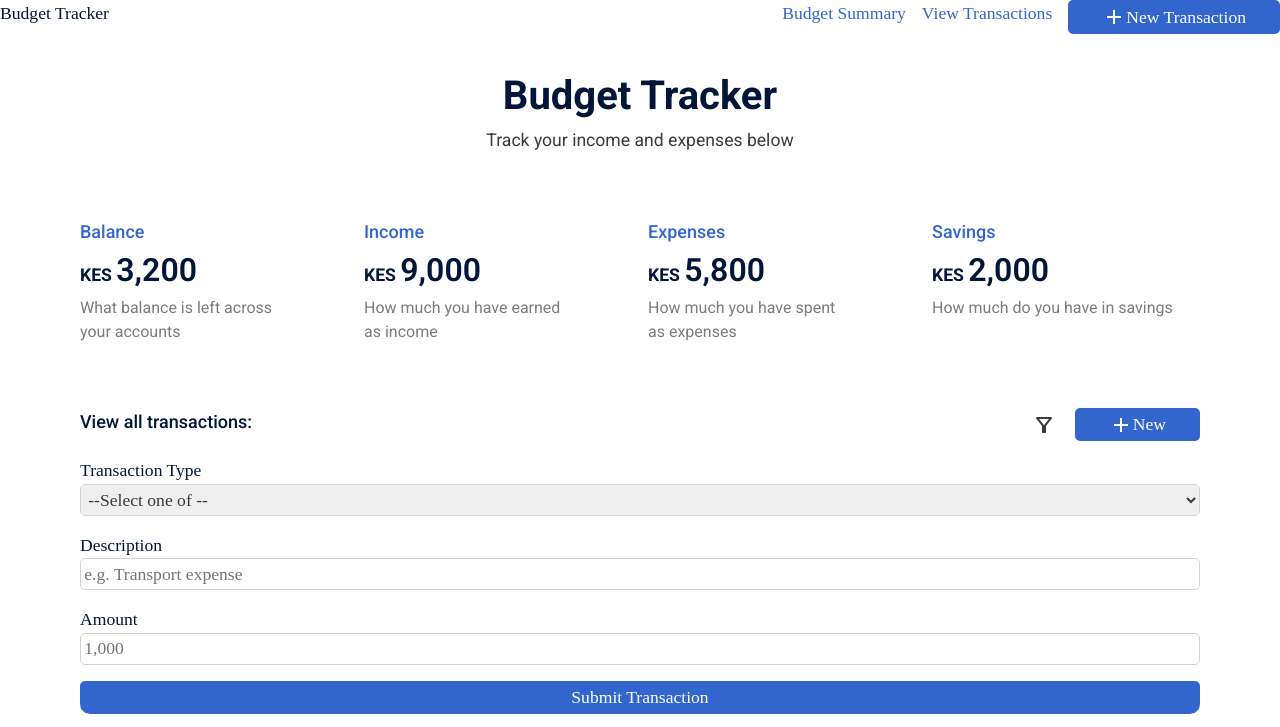
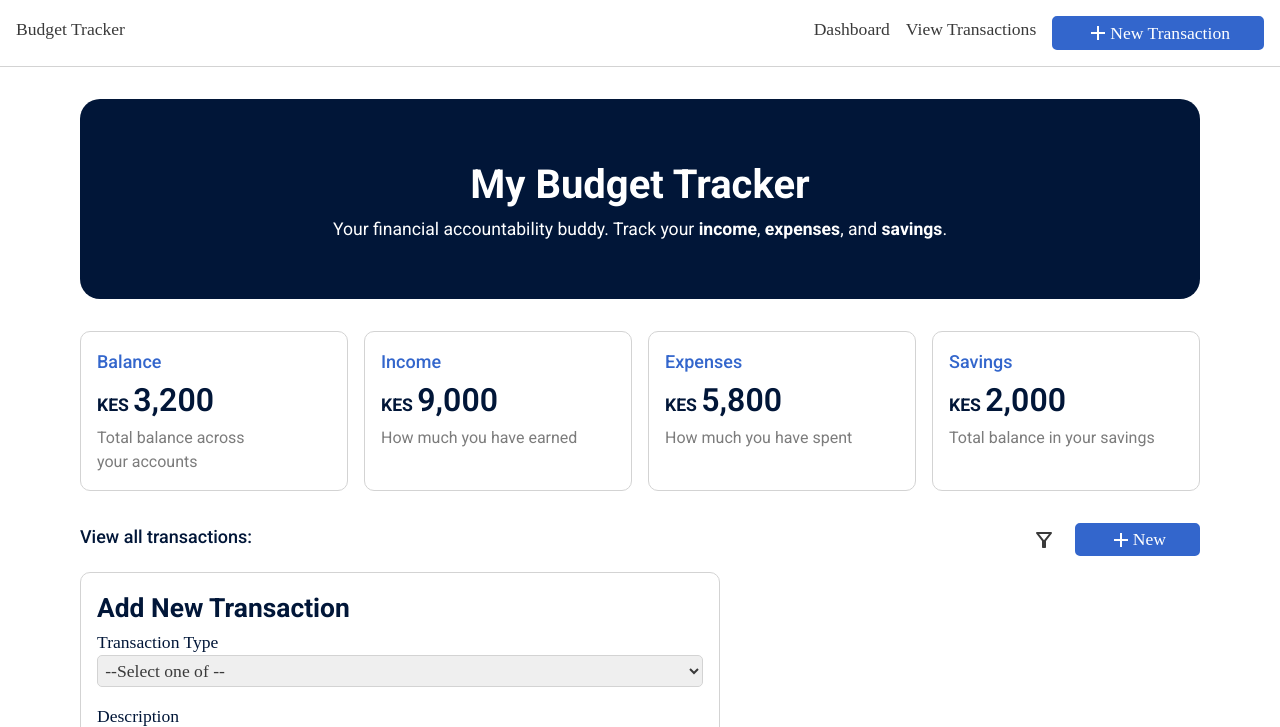
Before and after one commit to cyrilmichino/budget-tracker, a plain HTML site: page index.html in a window 1280 px wide. Shown: the top 727 px of the page. Drawn offline with Linux system fonts and the light colour scheme.

Commit message:
Components: Modal, Cards, Banner

```diff
--- a/index.html
+++ b/index.html
@@ -16,7 +16,7 @@
                 <svg xmlns="http://www.w3.org/2000/svg" height="24px" viewBox="0 -960 960 960" width="24px" fill="currentColor">
                     <path d="m256-200-56-56 224-224-224-224 56-56 224 224 224-224 56 56-224 224 224 224-56 56-224-224-224 224Z"/></svg>
             </button>
-            <a href="#summary">Budget Summary</a>
+            <a href="#dashboard">Dashboard</a>
             <a href="#transaction">View Transactions</a>
             <button type="button" onclick="openModal()">
                 <svg xmlns="http://www.w3.org/2000/svg" height="24px" viewBox="0 -960 960 960" width="24px" fill="currentColor">
@@ -31,30 +31,32 @@
     </header>
     <main>
         <!-- Section with summary numbers: balance, income, expenses -->
-        <div id="banner" class="wrapper flex flex-direction-column space-evenly-small centered">
-            <h1>Budget Tracker</h1>
-            <p>Track your income and expenses below</p>
-        </div>
+         <div class="wrapper">
+            <div id="banner" class="flex flex-direction-column space-evenly-small centered">
+                <h1>My Budget Tracker</h1>
+                <p>Your financial accountability buddy. Track your <b>income</b>, <b>expenses</b>, and <b>savings</b>.</p>
+            </div>
+         </div>
         <div id="summary" class="wrapper grid four-column">
             <div class="card flex flex-direction-column space-evenly-small">
                 <h2 class="text-small text-accent">Balance</h2>
                 <p class="text-dark"><b>KES</b> <span class="text-large" id="balance">1000</span></p>
-                <p class="text-light text-smallest">What balance is left across your accounts</p>
+                <p class="text-light text-smallest">Total balance across your accounts</p>
             </div>
             <div class="card flex flex-direction-column space-evenly-small">
                 <h2 class="text-small text-accent">Income</h2>
                 <p class="text-dark"><b>KES</b> <span class="text-large" id="total-income">3000</span></p>
-                <p class="text-light text-smallest">How much you have earned as income</p>
+                <p class="text-light text-smallest">How much you have earned</p>
             </div>
             <div class="card flex flex-direction-column space-evenly-small">
                 <h2 class="text-small text-accent">Expenses</h2>
                 <p class="text-dark"><b>KES</b> <span class="text-large" id="total-expenses">2000</span></p>
-                <p class="text-light text-smallest">How much you have spent as expenses</p>
+                <p class="text-light text-smallest">How much you have spent</p>
             </div>
             <div class="card flex flex-direction-column space-evenly-small">
                 <h2 class="text-small text-accent">Savings</h2>
                 <p class="text-dark"><b>KES</b> <span class="text-large" id="total-savings">2,000</span></p>
-                <p class="text-light text-smallest">How much do you have in savings</p>
+                <p class="text-light text-smallest">Total balance in your savings</p>
             </div>
         </div>
         <!-- Section with transaction table and add transaction form -->
@@ -74,7 +76,8 @@
                     </div>
                 </div>
                 <!-- Modal with form for adding transactions -->
-                <div class="modal rounded-10">
+                <div class="card modal rounded-10">
+                    <h3>Add New Transaction</h3>
                     <form action="submit" method="post" class="flex flex-direction-column">
                         <label for="type" class="full-width">
                             Transaction Type<br>
--- a/style.css
+++ b/style.css
@@ -198,8 +198,7 @@ tr:nth-child(1) {
 .wrapper {
     display: block;
     padding-inline: 1rem;
-    padding-block: 2rem;
-    min-width: 100%;
+    padding-block: 1rem;
     max-width: min(100%,90em);
     margin: auto;
   }
@@ -308,3 +307,47 @@ tr:nth-child(1) {
         display: none;
     }
   }
+
+/** Project Components **/
+
+/* Bordered cards for grids */
+.card {
+    border: 1px solid var(--clr-neutral-400);
+    border-radius: 10px;
+    padding: 1rem;
+}
+/* Pop-up modal */
+.modal {
+    background-color: var(--clr-neutral-100);
+    max-width: 40em;
+}
+/* Banner card with image background */
+#banner {
+    border-radius: 20px;
+    /* background-image: url("assets/coinjar.webp"); */
+    background-size: cover;
+    background-repeat: no-repeat;
+    background-color: var(--clr-neutral-700);
+    padding-block: 2rem;
+    margin-top: 1rem;
+    min-height: 200px;
+}
+#banner h1, p {
+    color: var(--clr-neutral-100);
+}
+
+/* Header and Responsive Navigation */
+header {
+    position: sticky;
+    top: 0;
+    background-color: var(--clr-neutral-100);
+    border-bottom: 1px solid var(--clr-neutral-400);
+    padding-block: 1rem;
+    padding-inline: 1rem;
+}
+header a {
+    color: var(--clr-neutral-600);
+}
+header a:hover {
+    color: var(--clr-primary);
+}
```
Also changed, not shown: 1 other file.
